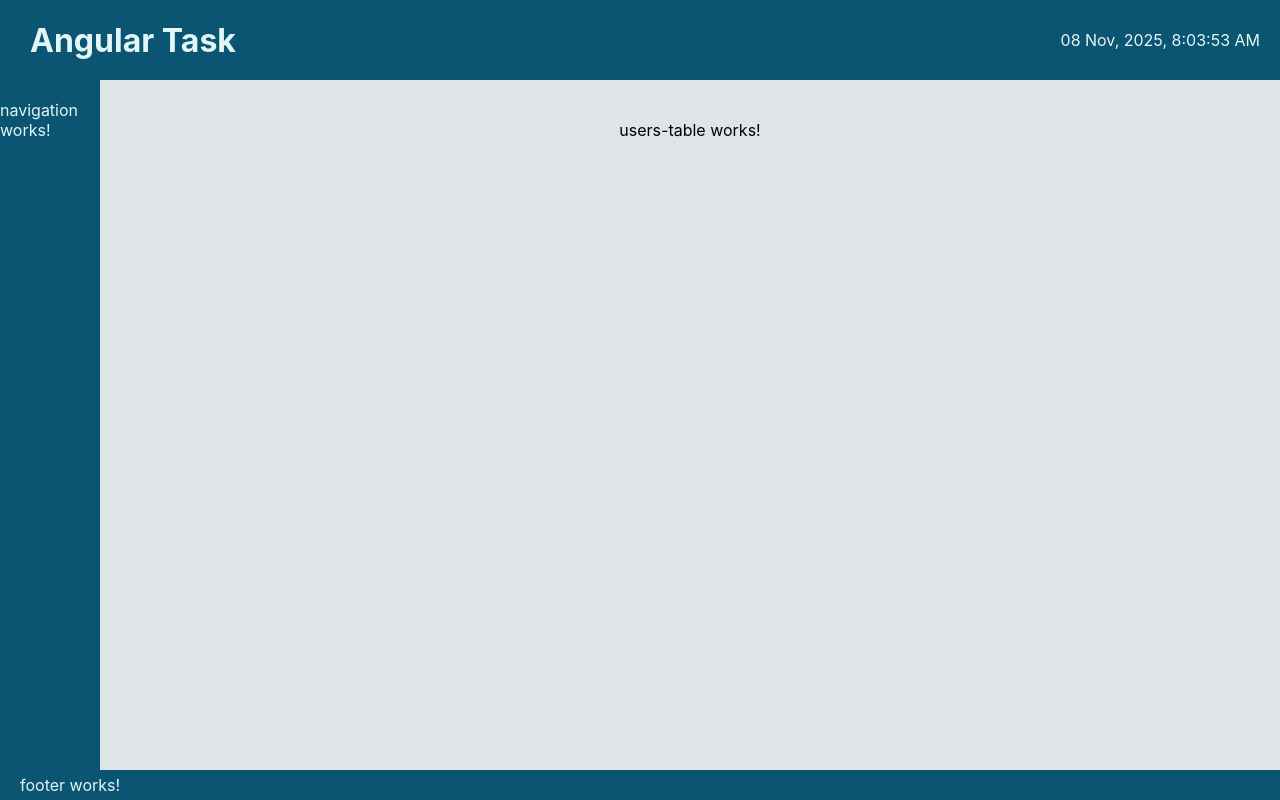
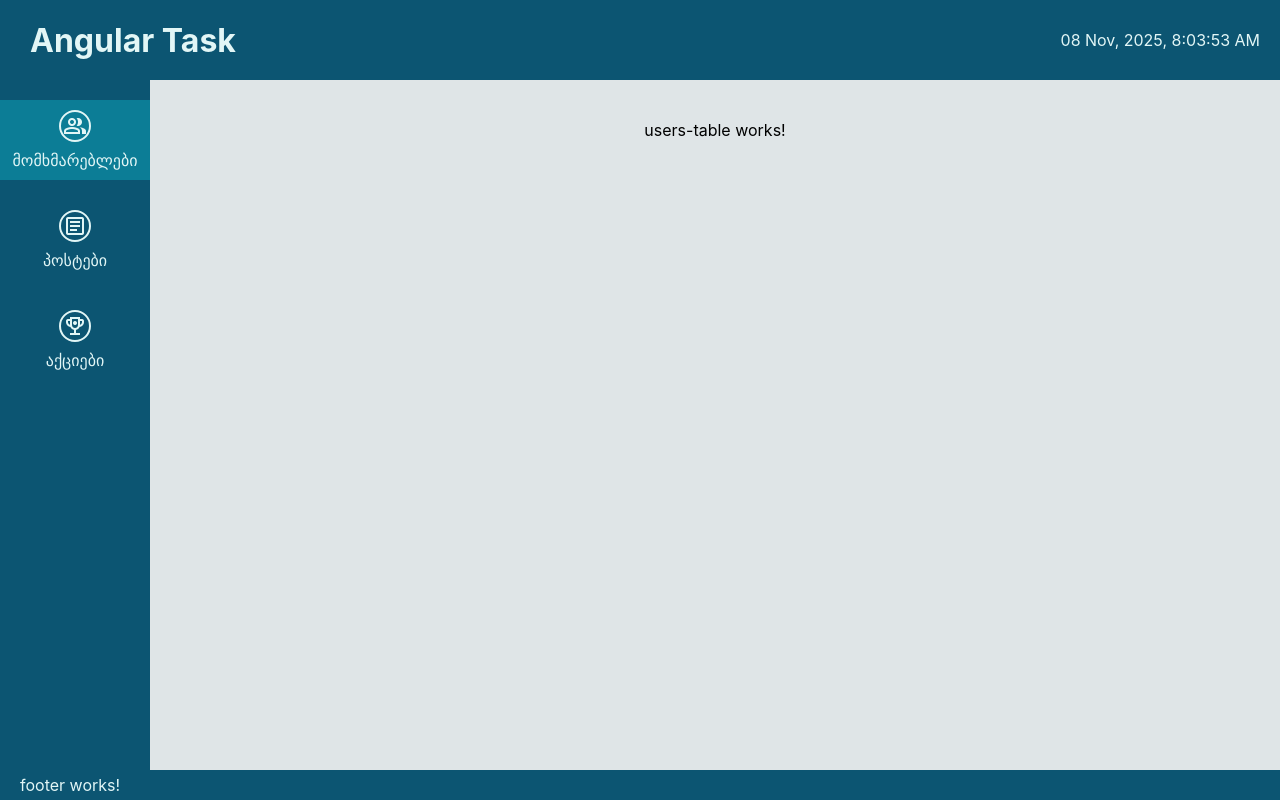
Before and after one commit to mero93/Angular-Task, an Angular app: page /users in a window 1280 px wide. Built offline with nearby package versions, Linux system fonts and the light colour scheme; no server answers.

Commit message:
feat: add navigation

```diff
--- a/src/app/navigation/navigation.component.html
+++ b/src/app/navigation/navigation.component.html
@@ -1 +1,14 @@
-<p>navigation works!</p>
+<ul class="navigation-list">
+    <li class="nav-item" routerLink="users" routerLinkActive="active">
+        <span class="material-symbols-outlined">group</span>
+        <p>მომხმარებლები</p>
+    </li>
+    <li class="nav-item" routerLink="posts" routerLinkActive="active">
+        <span class="material-symbols-outlined">article</span>
+        <p>პოსტები</p>
+    </li>
+    <li class="nav-item" routerLink="promotions" routerLinkActive="active">
+        <span class="material-symbols-outlined">rewarded_ads</span>
+        <p>აქციები</p>
+    </li>
+</ul>
--- a/src/index.html
+++ b/src/index.html
@@ -1,13 +1,21 @@
 <!doctype html>
 <html lang="en">
+
 <head>
   <meta charset="utf-8">
   <title>App</title>
   <base href="/">
   <meta name="viewport" content="width=device-width, initial-scale=1">
   <link rel="icon" type="image/x-icon" href="favicon.ico">
+  <link rel="preconnect" href="https://fonts.gstatic.com">
+  <link href="https://fonts.googleapis.com/css2?family=Roboto:wght@300;400;500&display=swap" rel="stylesheet">
+  <link
+    href="https://fonts.googleapis.com/css2?family=Material+Symbols+Outlined:opsz,wght,FILL,GRAD@20..48,100..700,0..1,-50..200"
+    rel="stylesheet" />
 </head>
+
 <body>
   <app-root></app-root>
 </body>
+
 </html>
--- a/src/styles.css
+++ b/src/styles.css
@@ -7,10 +7,11 @@
 }
 
 :root {
-  --sidebar-width: 100px;
+  --sidebar-width: 150px;
   --header-height: 80px;
   --footer-height: 30px;
   --background-body: rgb(223, 229, 231);
+  --background-active: rgb(12, 125, 150);
   --background-component: rgb(12, 85, 114);
   --color-general: rgb(1, 16, 22);
   --color-contrast: rgb(226, 246, 246);
@@ -65,6 +66,21 @@ nav {
   flex-direction: column;
   justify-content: center;
   align-items: center;
+  cursor: pointer;
+  gap: 8px;
+  transition: 0.25s all ease-in-out;
+}
+
+.nav-item.active {
+  background-color: var(--background-active);
+  cursor: default;
+}
+
+.navigation-list {
+  gap: 20px;
+  display: flex;
+  flex-direction: column;
+  align-items: center;
 }
 
 .page-content-wrapper {
@@ -99,9 +115,15 @@ nav {
   animation: click-feedback ease-in-out;
 }
 
+.material-symbols-outlined {
+  border: 2px solid;
+  padding: 2px;
+  border-radius: 50%;
+}
+
 @keyframes click-feedback {
   50% {
-    background-color: var(--color-general);
+    background-color: var(--background-active);
     color: var(--color-contrast);
   }
 }
@@ -116,4 +138,7 @@ nav {
   :root {
     --sidebar-width: 60px;
   }
+  .nav-item > p {
+    display: none;
+  }
 }
```
Also changed, not shown: angular.json (+2 -7 lines), src/app/navigation/navigation.component.ts (+4 -5 lines).
